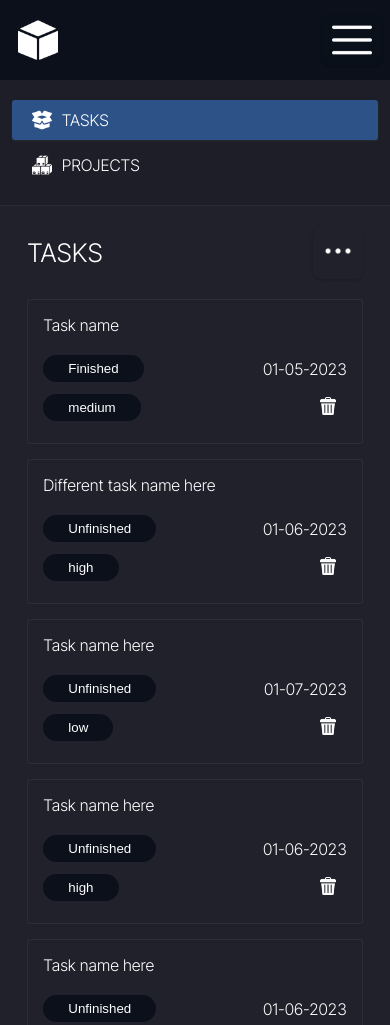
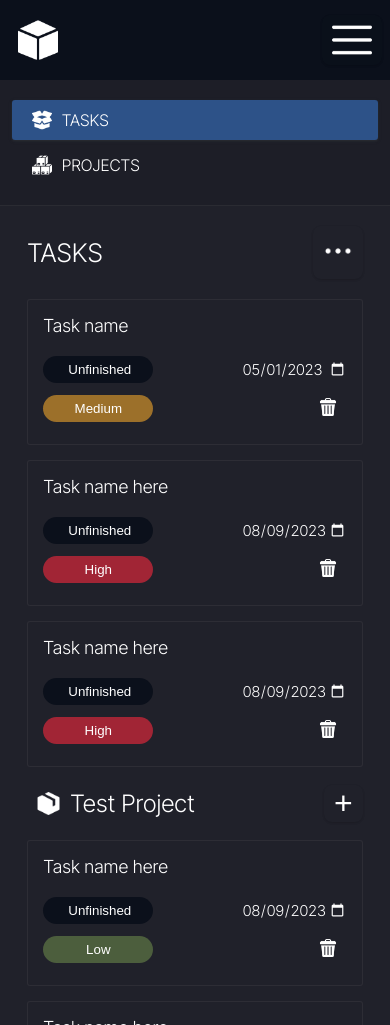
Before and after one commit to pj-pj-pj/todo, a website built with webpack: page dist/index.html in a window 390 px wide. Shown: the top 1025 px of the page. Built offline with nearby package versions, Linux system fonts and the light colour scheme.

Commit message:
make tasks editable

```diff
--- a/src/styles.css
+++ b/src/styles.css
@@ -249,10 +249,31 @@
   filter: brightness(60%);
 }
 
+.task-name:focus-visible,
+.task-date:focus-visible {
+  outline: none;
+  border-bottom: 1px solid var(--text);
+}
+
 .task-name,
 .proj-name {
   grid-column: 1 / span 2;
   margin-bottom: 15px;
+
+  border: none;
+  background-color: transparent;
+  color: inherit;
+  font-family: inherit;
+  font-size: 18px;
+}
+
+.task-date {
+  background-color: transparent;
+  color: inherit;
+  border: none;
+  font-family: inherit;
+  max-width: 105px;
+  font-size: 15px;
 }
 
 .task-date,
@@ -263,7 +284,12 @@
 .task-state,
 .priority {
   justify-self: start;
-  padding: 4px;
+  width: 110px;
+  text-align: center;
+}
+
+.task-state:hover {
+  background-color: var(--highlight);
 }
 
 button.del-btn {
@@ -368,7 +394,7 @@
   border: 1px solid var(--border);
 }
 
-#addtask-container input[type='date']::-webkit-calendar-picker-indicator {
+input[type='date']::-webkit-calendar-picker-indicator {
   filter: invert(100%);
 }
 
--- a/src/todolist.js
+++ b/src/todolist.js
@@ -26,8 +26,21 @@
   };
 
   task.toggleComplete = function () {
-    if (this.isFin == 'Finished') this.isFin = 'Unfinished';
-    if (this.isFin != 'Finished') this.isFin = 'Finished';
+    if (this.isFin == 'Finished') {
+      this.isFin = 'Unfinished';
+    } else {
+      this.isFin = 'Finished';
+    }
+  };
+
+  task.delete = function () {
+    for (let project of projList.getList()) {
+      const taskIndex = project.getList().indexOf(this);
+      if (taskIndex !== -1) {
+        project.getList().splice(taskIndex, 1);
+        break; // Exit the loop after deleting the task
+      }
+    }
   };
 
   return task;
@@ -63,26 +76,14 @@
   projList.add(createList('Test Project'));
   projList.add(createList('Test Project 2'));
 
-  projList.getList()[0].add(createTask('Task name', '01-05-2023', 'medium'));
-  projList.getList()[0].add(createTask('Task name here', '01-06-2023', 'high'));
-  projList.getList()[0].add(createTask('Task name here', '01-07-2023', 'low'));
-  projList.getList()[0].add(createTask('Task name here', '01-06-2023', 'high'));
-  projList.getList()[0].add(createTask('Task name here', '01-06-2023', 'high'));
-  projList.getList()[1].add(createTask('Task name here', '01-07-2023', 'low'));
-  projList.getList()[1].add(createTask('Task name here', '01-06-2023', 'high'));
-  projList.getList()[1].add(createTask('Task name here', '01-07-2023', 'low'));
-  projList.getList()[1].add(createTask('Task name here', '01-06-2023', 'high'));
-  projList.getList()[1].add(createTask('Task name here', '01-06-2023', 'high'));
-  projList.getList()[1].add(createTask('Task name here', '01-06-2023', 'high'));
-  projList.getList()[1].add(createTask('Task name here', '01-06-2023', 'high'));
-  projList.getList()[2].add(createTask('Task name', '01-05-2023', 'medium'));
-  projList.getList()[2].add(createTask('Task name here', '01-07-2023', 'low'));
-  projList.getList()[2].add(createTask('Task name here', '01-06-2023', 'high'));
-  projList.getList()[2].add(createTask('Task name here', '01-06-2023', 'high'));
-
-  projList.getTaskOf(0, 0).toggleComplete();
-  projList.getTaskOf(1, 1).toggleComplete();
-  projList.getTaskOf(2, 0).setDueDate('10-12-2023');
-  projList.getTaskOf(0, 1).setName('Different task name here');
-  projList.getTaskOf(2, 2).setPriority('high');
+  projList.getList()[0].add(createTask('Task name', '2023-05-01', 'Medium'));
+  projList.getList()[0].add(createTask('Task name here', '2023-08-09', 'High'));
+  projList.getList()[0].add(createTask('Task name here', '2023-08-09', 'High'));
+  projList.getList()[1].add(createTask('Task name here', '2023-08-09', 'Low'));
+  projList.getList()[1].add(createTask('Task name here', '2023-08-09', 'High'));
+  projList.getList()[1].add(createTask('Task name here', '2023-08-09', 'Low'));
+  projList.getList()[2].add(createTask('Task name', '2023-05-01', 'Medium'));
+  projList.getList()[2].add(createTask('Task name here', '2023-07-23', 'Low'));
+  projList.getList()[2].add(createTask('Task name here', '2023-07-23', 'High'));
+  projList.getList()[2].add(createTask('Task name here', '2023-07-23', 'High'));
 }
--- a/src/uiDisplay.js
+++ b/src/uiDisplay.js
@@ -48,9 +48,11 @@
   taskCard.classList.add('task-card');
   const name = document.createElement('p');
   name.classList.add('task-name');
+  name.contentEditable = true;
   const state = document.createElement('button');
   state.classList.add('task-state');
-  const date = document.createElement('p');
+  const date = document.createElement('input');
+  date.type = 'date';
   date.classList.add('task-date');
   const priority = document.createElement('button');
   priority.classList.add('priority');
@@ -60,13 +62,68 @@
 
   name.textContent = task.name;
   state.textContent = task.isFin;
-  date.textContent = task.dueDate;
+  date.value = task.dueDate;
   priority.textContent = task.priority;
   delImg.src = delLogo;
 
   taskCard.append(name, state, date, priority, delBtn);
   container.append(taskCard);
   delBtn.append(delImg);
+
+  //for editing tasks
+
+  if (task.priority == 'High') priority.style.backgroundColor = '#a12535';
+  if (task.priority == 'Medium') priority.style.backgroundColor = '#9c702a';
+  if (task.priority == 'Low') priority.style.backgroundColor = '#4c5e3d';
+
+  if (task.isFin == 'Finished') {
+    name.style.textDecoration = 'line-through';
+    taskCard.style.filter = 'brightness(50%)';
+    name.disabled = true;
+    priority.disabled = true;
+    date.disabled = true;
+  }
+
+  name.addEventListener('blur', () => task.name = name.textContent)
+
+  delBtn.onclick = function () {
+    taskCard.remove();
+    task.delete();
+  }
+
+  priority.onclick = function () {
+    if (task.priority == 'High') {
+      task.setPriority('Low')
+    } else if (task.priority == 'Medium') {
+      task.setPriority('High')
+    } else if (task.priority == 'Low') {
+      task.setPriority('Medium')
+    }
+
+    priority.textContent = task.priority;
+
+    if (task.priority == 'High') priority.style.backgroundColor = '#a12535';
+    if (task.priority == 'Medium') priority.style.backgroundColor = '#9c702a';
+    if (task.priority == 'Low') priority.style.backgroundColor = '#4c5e3d';
+  }
+
+  state.addEventListener('click', () => {
+    if (task.isFin == 'Unfinished') {
+      name.style.textDecoration = 'line-through';
+      taskCard.style.filter = 'brightness(60%)';
+      name.disabled = true;
+      priority.disabled = true;
+      date.disabled = true;
+    } else {
+      name.style.textDecoration = 'none';
+      taskCard.style.filter = 'brightness(100%)';
+      name.disabled = false;
+      priority.disabled = false;
+      date.disabled = false;
+    }
+    task.toggleComplete();
+    state.textContent = task.isFin;
+  })
 }
 
 function showNav(element) {
@@ -233,6 +290,7 @@
 
 function loadAddTaskForm() {
   const addTaskDiv = document.querySelector('#addtask-container');
+  const taskNameField = document.querySelector('#name-field');
   addTaskDiv.style.display = 'flex';
   hideTaskNavBtns();
   taskNameField.focus();
```
Also changed, not shown: dist/bundle.js.
